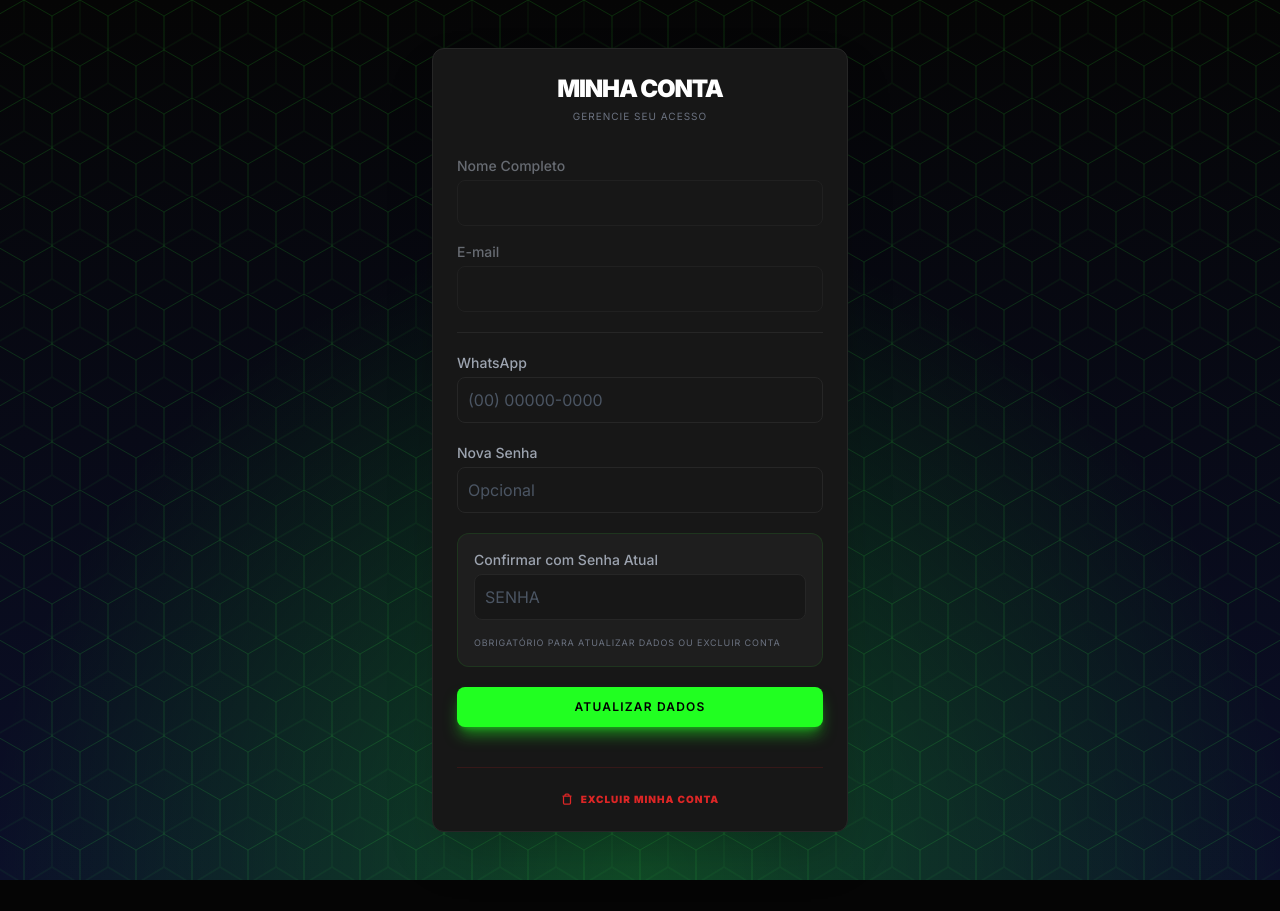
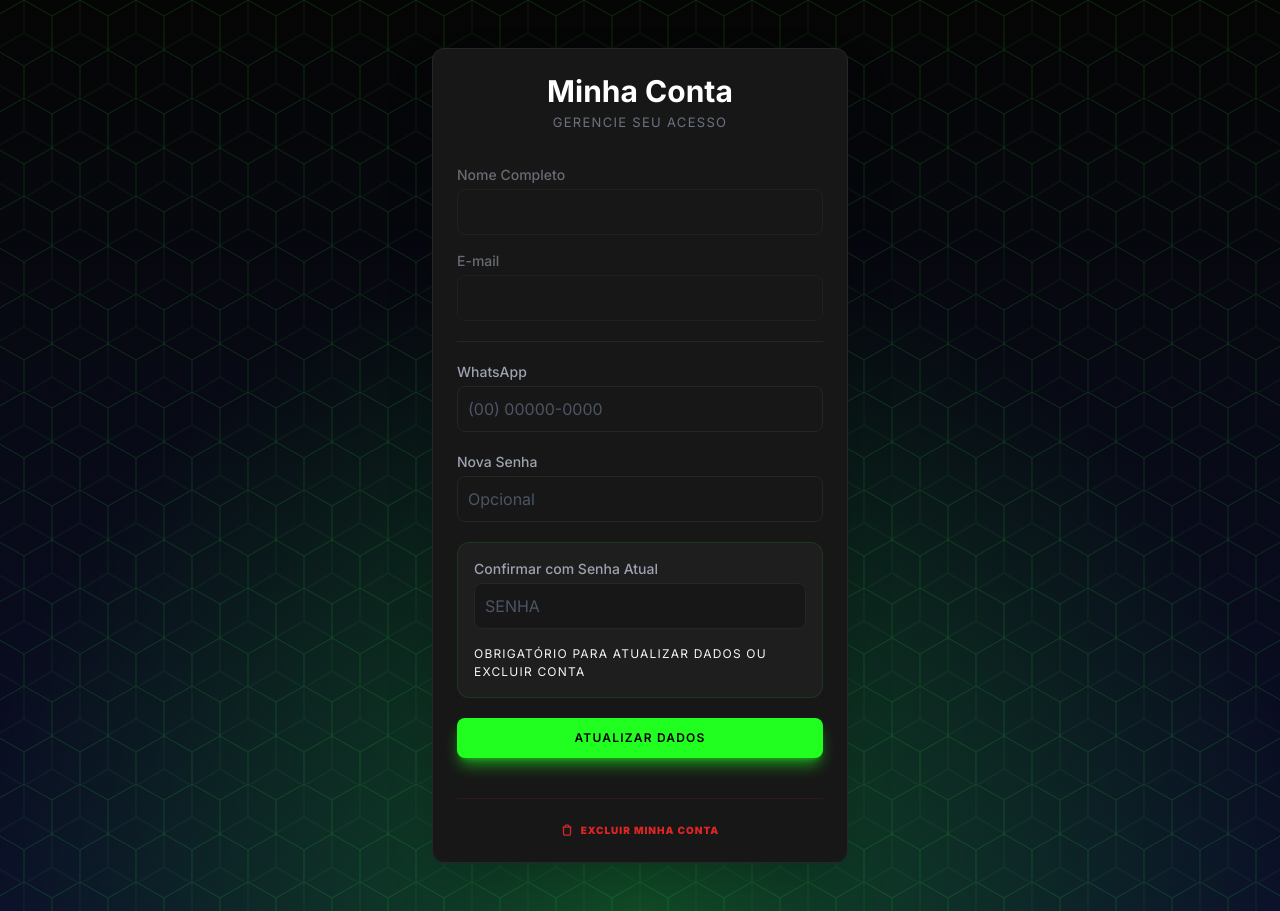
Before and after one commit to LypE-X/Arena-Clans-official, a Next.js app: page /edit-profile in a window 1280 px wide. Before the commit the page ends 880 px from the top, so only its background shows below. Built offline with nearby package versions, Linux system fonts and the light colour scheme; no server answers.

Commit message:
updated font px of the registration editing page

```diff
--- a/app/edit-profile/page.tsx
+++ b/app/edit-profile/page.tsx
@@ -71,8 +71,8 @@ export default function EditProfilePage() {
         <div className="max-w-md mx-auto px-4 py-12">
             <Card className="border-dark-700 bg-dark-900 shadow-2xl">
                 <div className="text-center mb-8">
-                    <h1 className="text-2xl font-black text-white uppercase tracking-tighter">Minha Conta</h1>
-                    <p className="text-gray-500 text-[10px] uppercase tracking-widest mt-1">Gerencie seu acesso</p>
+                <h2 className="text-3xl font-bold text-white">Minha Conta</h2>
+                    <p className="text-gray-500 text-[13px] uppercase tracking-widest mt-1">Gerencie seu acesso</p>
                 </div>
 
                 <form onSubmit={handleSubmit} className="space-y-5">
@@ -107,7 +107,7 @@ export default function EditProfilePage() {
                             onChange={(e: any) => setFormData({ ...formData, currentPassword: e.target.value })}
                             required
                         />
-                        <p className="text-[9px] text-gray-500 mt-2 uppercase tracking-widest">
+                        <p className="text-[12px] text-white-500 mt-2 uppercase tracking-widest">
                             Obrigatório para atualizar dados ou excluir conta
                         </p>
                     </div>
```
